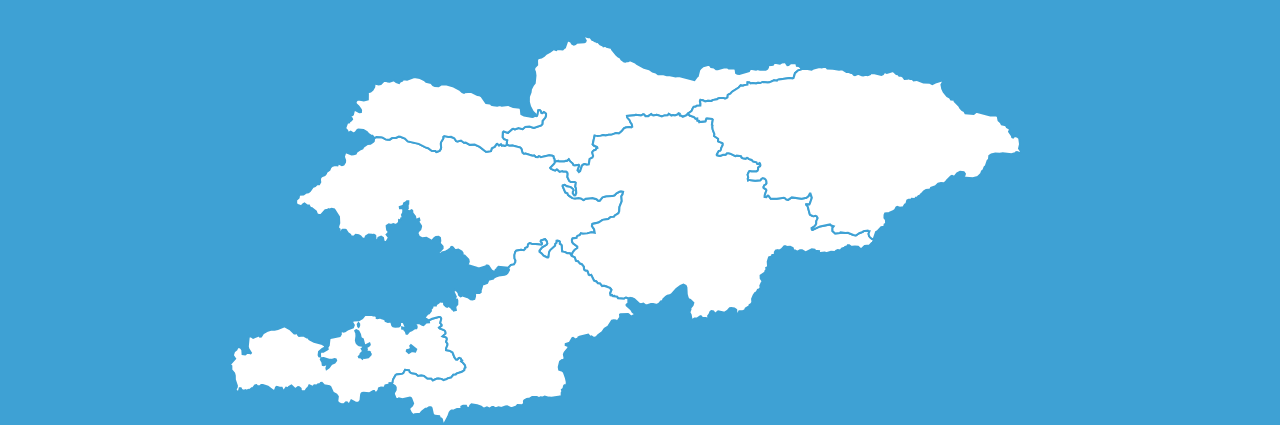
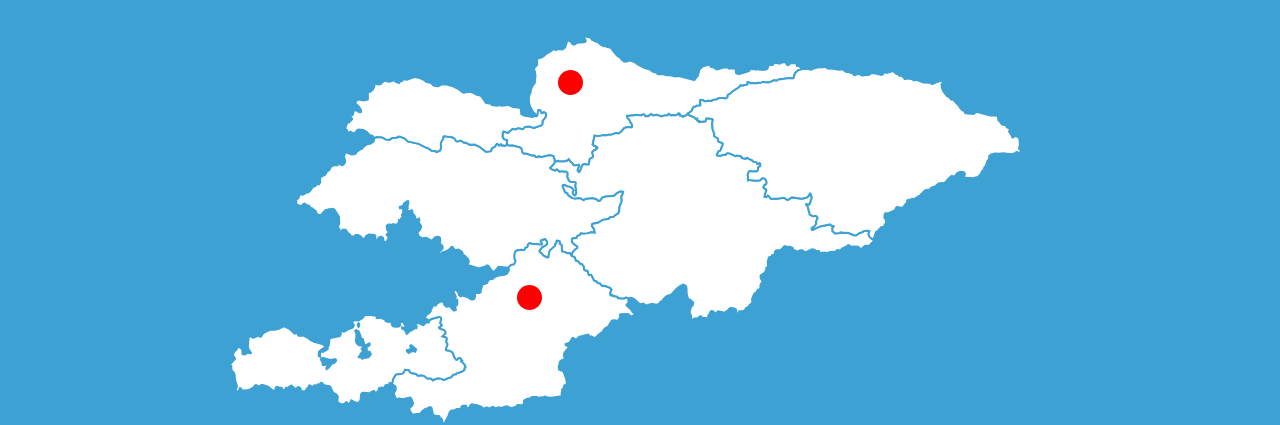
Before and after one commit to doolot11/elections_project, a React (Create React App) app: page / in a window 1280 px wide. Shown: the part 197-622 px from the top of the page. Built offline with nearby package versions, Linux system fonts and the light colour scheme.

Commit message:
merged version

```diff
--- a/src/App.js
+++ b/src/App.js
@@ -44,6 +44,10 @@ function App() {
       });
       setVotesOfCities([])
       setStatisticParam("")
+      setRegionTitle({
+        name: "",
+        region_id: null,
+      })
       console.log("Данные очищены");
     }
   }, [value, setData]);
--- a/src/components/Cities.jsx
+++ b/src/components/Cities.jsx
@@ -2,7 +2,7 @@ import { Box } from "@mui/material";
 import styled from "@emotion/styled";
 import cities from "../data/cities.json"
 import { fetchData } from "../services/requests";
-import {ReactComponent as CityIcon} from "../images/svg/city.svg"
+import { ReactComponent as CityIcon } from "../images/svg/city.svg"
 
 function Cities({ regionTitle ,setData,setTab,setStatisticParam ,isLoadingParties}) {
 
@@ -27,6 +27,42 @@ function Cities({ regionTitle ,setData,setTab,setStatisticParam ,isLoadingPartie
   return (
     <Adaptive sx={{ display: "grid", gridTemplateColumns: "repeat(4, 1fr)", gap: "10px" }}>
       {
+        regionTitle?.city_main ?
+          (<>
+            {
+              regionTitle?.city_main === "bishkek" ?
+                (
+                  <CityCard
+                    onClick={() => {
+                      getCities("bishkek")
+                      // setData(i.data)
+                      setTab("city")
+                      setStatisticParam("г.Бишкек")
+                    }}
+                  >
+                    <CityIcon />
+                    <p>г.Бишкек</p>
+                  </CityCard>
+                )
+                :
+                (<>
+                  <CityCard
+                    onClick={() => {
+                      getCities("osh")
+                      // setData(i.data)
+                      setTab("city")
+                      setStatisticParam("г.Ош")
+                    }}
+                  >
+                    <CityIcon />
+                    <p>г.Ош</p>
+                  </CityCard>
+                </>)
+            }
+          </>)
+          :
+          (<>
+            {
               cities?.filter(i => i.region_id === regionTitle.region_id).map(i => (
                 <CityCard
                   onClick={() => {
@@ -36,10 +72,13 @@ function Cities({ regionTitle ,setData,setTab,setStatisticParam ,isLoadingPartie
                     setStatisticParam(i?.name)
                   }}
                 >
-            <CityIcon/>
+                  <CityIcon />
                   <p>{i?.name}</p>
                 </CityCard>
               ))
+            }
+          </>)
+
       }
     </Adaptive>
   );
--- a/src/components/InfoBlog.jsx
+++ b/src/components/InfoBlog.jsx
@@ -38,7 +38,10 @@ function InfoBlog({ loadingCities, data, votesOfCities, tabStatus, setData, setT
                                 data?.cities?.map(i => (
                                     <Box sx={{ display: "flex", justifyContent: "space-between", alignItems: "center", color: "black", marginTop: "10px", gap: "15px" }}>
                                         <p style={{ fontSize: "13px" }}>{i?.name}</p>
-                                        <Counter targetNumber={i?.percent} parametrs={"%"} />
+                                        <Box sx={{display:"flex",alignItems:"center",gap:"5px"}}>
+                                            <Counter targetNumber={i?.percent} parametrs={"%"} />
+                                            <p style={{ fontSize: "13px",color:"var(--green)" }}>{`(${i?.count})`}</p>
+                                        </Box>
                                     </Box>
                                 ))
                             }
--- a/src/components/MapTest.jsx
+++ b/src/components/MapTest.jsx
@@ -1,12 +1,16 @@
 import React, { useEffect, useState } from 'react';
 import { Box } from '@mui/material';
 import { fetchData } from '../services/requests';
-import {paths} from "../data/region"
+import { paths } from "../data/region"
+import styled from '@emotion/styled';
+import Tooltip from '@mui/material/Tooltip';
 
-const MapTest = ({ setData ,setValue,setRegionTitle}) => {
+
+const MapTest = ({ setData, setValue, setRegionTitle }) => {
   const [hoveredIndex, setHoveredIndex] = useState(null);
   const [clickedIndex, setClickedIndex] = useState(null);
-  const [datan,setDatan] = useState({})
+  const [datan, setDatan] = useState({})
+  const [] = useState()
 
 
   const getCities = async (id) => {
@@ -19,7 +23,7 @@ const MapTest = ({ setData ,setValue,setRegionTitle}) => {
   }
 
   return (
-    <Box sx={{ width: "100%", height: "auto", display: "flex", justifyContent: "center", alignItems: "center" }}>
+    <Container sx={{ width: "100%", height: "auto", display: "flex", justifyContent: "center", alignItems: "center" }}>
       <svg
         xmlnsMapsvg="http://mapsvg.com"
         xmlnsDc="http://purl.org/dc/elements/1.1/"
@@ -30,7 +34,7 @@ const MapTest = ({ setData ,setValue,setRegionTitle}) => {
         width="100%"
         height="auto"
         viewBox="0 0 820 500"
-        // viewBox="0 0 200 200" preserveAspectRatio="xMidYMid meet"
+      // viewBox="0 0 200 200" preserveAspectRatio="xMidYMid meet"
       // viewBox="0 0 100 100" preserveAspectRatio="xMidYMid meet"
       >
         {paths.map((path, index) => (
@@ -59,7 +63,7 @@ const MapTest = ({ setData ,setValue,setRegionTitle}) => {
               setRegionTitle((prevState) => ({
                 ...prevState,
                 name: path?.data?.name,
-                region_id:path.region_id,
+                region_id: path.region_id,
               }));
               console.log(path);
             }}
@@ -67,8 +71,86 @@ const MapTest = ({ setData ,setValue,setRegionTitle}) => {
         ))}
       </svg>
 
-    </Box>
+
+      <Tooltip title="г.Бишкек">
+        <span onClick={() => {
+            setValue(1)
+            setRegionTitle((prevState) => ({
+              ...prevState,
+              name: "г.Бишкек",
+              region_id: '',
+              city_main:'bishkek'
+            }));
+        }} className='bishkek'></span>
+        </Tooltip>
+
+      {/* <Tooltip title="Ош"><span className='osh'></span></Tooltip> */}
+      <Tooltip title="г.Ош">
+        <span onClick={() => {
+            setValue(1)
+            setRegionTitle((prevState) => ({
+              ...prevState,
+              name: "г.Ош",
+              region_id: '',
+              city_main:'osh'
+            }));
+        }} className='osh'></span>
+        </Tooltip>
+
+    </Container>
   );
 };
 
 export default MapTest;
+
+
+const ContainerSvg = styled(Box)`
+
+`
+
+const Container = styled(Box)`
+  position: relative;
+
+  .bishkek {
+    position: absolute;
+    z-index: 1;
+    top: 7%;
+    left: 40%;
+    width: 25px;
+    height:25px;
+    background-color: red;
+    border-radius: 50%;
+  }
+
+  .osh {
+    position: absolute;
+    z-index: 1;
+    bottom: 45%;
+    left: 35%;
+    width: 25px;
+    height:25px;
+    background-color: red;
+    border-radius: 50%;
+  }
+
+
+  @media screen and (max-width:1200px) {
+    .bishkek , .osh {
+      width: 22px;
+      height:22px;
+    }
+  }
+  @media screen and (max-width:1200px) {
+    .bishkek , .osh {
+      width: 22px;
+      height:22px;
+    }
+  }
+
+  @media screen and (max-width:576px) {
+    .bishkek , .osh {
+      width: 15px;
+      height:15px;
+    }
+  }
+`
--- a/src/ui/CounterAnimate.jsx
+++ b/src/ui/CounterAnimate.jsx
@@ -1,4 +1,4 @@
-import React, { useState, useEffect } from 'react';
+import React, { useState, useEffect } from "react";
 
 const Counter = ({ targetNumber, parametrs }) => {
   const [count, setCount] = useState(0);
@@ -7,13 +7,13 @@ const Counter = ({ targetNumber, parametrs }) => {
     const target = parseInt(targetNumber, 10);
 
     if (isNaN(target)) {
-            console.error("Не корректное число!");
+      console.error("Некорректное число!");
       return;
     }
 
     const increment = target / 100;
     const interval = setInterval(() => {
-            setCount(prevCount => {
+      setCount((prevCount) => {
         if (prevCount + increment >= target) {
           clearInterval(interval);
           return target;
@@ -25,9 +25,19 @@ const Counter = ({ targetNumber, parametrs }) => {
     return () => clearInterval(interval);
   }, [targetNumber]);
 
+  const formattedCount = count.toFixed(2).replace(".", ",");
+
   return (
-        <p style={{display:"flex",alignItems:"center",gap:"5px",justifyContent:"center",fontSize:"13px"}}>
-            {Math.floor(count)}
+    <p
+      style={{
+        display: "flex",
+        alignItems: "center",
+        gap: "5px",
+        justifyContent: "center",
+        fontSize: "13px",
+      }}
+    >
+      {formattedCount}
       <span>{parametrs}</span>
     </p>
   );
```
Also changed, not shown: src/data/cities.json, src/data/region.js. Lines whose indentation alone changed are shown as unchanged.
